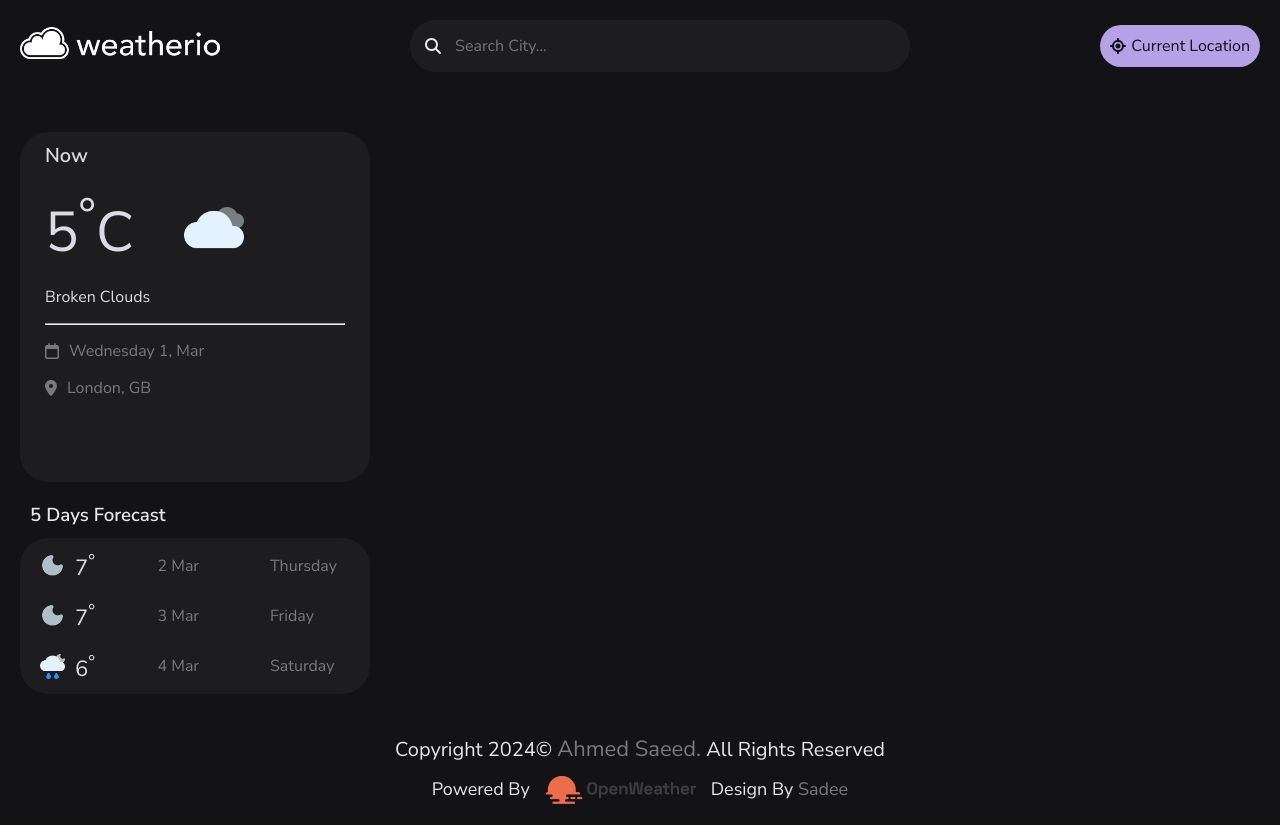
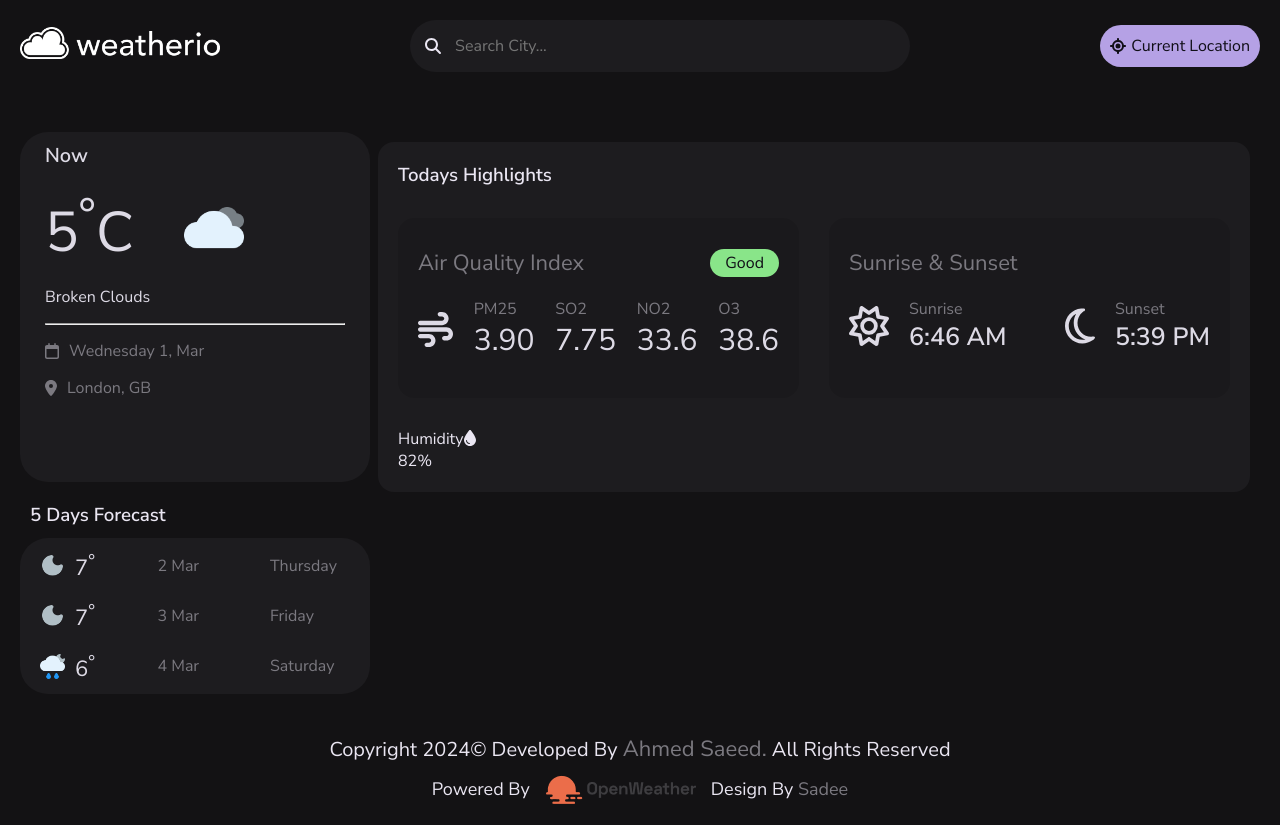
Before and after one commit to AhmedSaeed217/Weather-app, a React (Create React App) app: page / in a window 1280 px wide. Built offline with nearby package versions, Linux system fonts and the light colour scheme.

Commit message:
Footer Component, Home Page are Modified, and Highlights Component is created

```diff
--- a/src/Components/Footer/Footer.jsx
+++ b/src/Components/Footer/Footer.jsx
@@ -5,11 +5,11 @@ function Footer() {
     return (
         <div className='footer'>
             <div className="container">
-                <p>Copyright 2024&copy; <a target='_blank' href="https://a-saeed.netlify.app/">Ahmed Saeed.</a> All Rights Reserved</p>
+                <p>Copyright 2024&copy; Developed By <a target='_blank' href="https://a-saeed.netlify.app/" rel="noreferrer">Ahmed Saeed.</a> All Rights Reserved</p>
                 <div className="openweather-rights">
                     <span>Powered By</span>
 
-                    <img src={openWeather} alt="open weather image" />
+                    <img src={openWeather} alt="open weather" />
 
                     <span>Design By <a href="https://x.com/codewithsadee">Sadee</a></span>
                 </div>
--- /dev/null
+++ b/src/Components/Highlights/Highlights.css
@@ -0,0 +1,107 @@
+.highlights {
+  padding: 10px;
+}
+
+.highlights .container {
+  display: flex;
+  flex-direction: column;
+  gap: 30px;
+  background-color: var(--surface);
+  border-radius: var(--radius-16);
+}
+
+.highlights .container .top-highlights {
+  color: var(--on-surface);
+  width: 100%;
+  display: flex;
+  justify-content: space-between;
+  align-items: center;
+  gap: 30px;
+}
+
+.top-highlights .air-quality {
+  padding: 30px 20px;
+  background-color: var(--black-alpha-10);
+  display: flex;
+  flex-direction: column;
+  gap: 20px;
+  width: 50%;
+  border-radius: var(--radius-16);
+  height: 180px;
+}
+
+.air-quality .air-quality-description {
+  display: flex;
+  justify-content: space-between;
+  align-items: center;
+}
+
+.air-quality-description p,
+.sunrise-sunset-description p {
+  color: var(--on-surface-variant);
+  font-size: var(--body-1);
+}
+
+.air-quality-description span {
+  background-color: var(--bg-aqi-1);
+  color: var(--on-primary);
+  padding: 3px 15px;
+  border-radius: var(--radius-16);
+}
+
+.air-quality .air-quality-info {
+  display: flex;
+  justify-content: space-between;
+  align-items: center;
+}
+
+.air-quality .air-quality-info svg {
+  font-size: 35px;
+}
+
+.air-quality .air-quality-info span {
+  color: var(--on-surface-variant);
+  text-align: center;
+}
+
+.air-quality .air-quality-info p {
+  font-size: 30px;
+}
+
+.top-highlights .sunrise-sunset {
+  padding: 30px 20px;
+  background-color: var(--black-alpha-10);
+  width: 50%;
+  border-radius: var(--radius-16);
+  height: 180px;
+}
+
+.sunrise-sunset .sunrise-sunset-info {
+  display: flex;
+  align-items: center;
+  justify-content: space-between;
+  margin-top: 20px;
+}
+.sunrise-sunset-description p {
+  margin-bottom: 10px;
+}
+
+.sunrise,
+.sunset {
+  display: flex;
+  align-items: center;
+  gap: 20px;
+}
+
+.sunrise-sunset-info svg {
+  font-size: 40px;
+}
+
+.sunrise-sunset span {
+  color: var(--on-surface-variant);
+}
+
+.sunrise-sunset-info p {
+  font-size: 25px;
+  font-weight: bold;
+}
--- /dev/null
+++ b/src/Components/Highlights/Highlights.jsx
@@ -0,0 +1,72 @@
+import React from "react";
+import "./Highlights.css";
+
+function Highlights() {
+  return (
+    <div className="highlights">
+      <div className="container">
+        <h3>Todays Highlights</h3>
+        <div className="top-highlights">
+          <div className="air-quality">
+            <div className="air-quality-description">
+              <p>Air Quality Index</p>
+              <span>Good</span>
+            </div>
+            <div className="air-quality-info">
+              <i className="fa-solid fa-wind"></i>
+              <div className="pm">
+                <span>PM25</span>
+                <p>3.90</p>
+              </div>
+              <div className="so">
+                <span>SO2</span>
+                <p>7.75</p>
+              </div>
+              <div className="no">
+                <span>NO2</span>
+                <p>33.6</p>
+              </div>
+              <div className="o">
+                <span>O3</span>
+                <p>38.6</p>
+              </div>
+            </div>
+          </div>
+          <div className="sunrise-sunset">
+            <div className="sunrise-sunset-description">
+              <p>Sunrise & Sunset</p>
+            </div>
+            <div className="sunrise-sunset-info">
+              <div className="sunrise">
+                <i className="fa-regular fa-sun"></i>
+                <div className="info">
+                  <span>Sunrise</span>
+                  <p>6:46 AM</p>
+                </div>
+              </div>
+              <div className="sunset">
+                <i className="fa-regular fa-moon"></i>
+                <div className="info">
+                  <span>Sunset</span>
+                  <p>5:39 PM</p>
+                </div>
+              </div>
+            </div>
+          </div>
+        </div>
+        <div className="bottom-highlights">
+          <div className="humidity">
+            <span>Humidity</span>
+            <i class="fa-solid fa-droplet"></i>
+            <p>82%</p>
+          </div>
+          <div className="pressure"></div>
+          <div className="visibility"></div>
+          <div className="feels-like"></div>
+        </div>
+      </div>
+    </div>
+  );
+}
+
+export default Highlights;
--- a/src/Pages/Home/Home.css
+++ b/src/Pages/Home/Home.css
@@ -1,13 +1,20 @@
 .home {
   margin-top: 20px;
 }
+
 .home .container {
   display: flex;
-  align-items: center;
-  gap: 20px;
+  /* align-items: center; */
+  gap: 100px;
 }
+
 .home .container aside {
   display: flex;
   flex-direction: column;
   gap: 20px;
+  width: 20%;
 }
+
+.home .container main {
+  width: 80%;
+}
--- a/src/Pages/Home/Home.jsx
+++ b/src/Pages/Home/Home.jsx
@@ -2,6 +2,7 @@ import React from "react";
 import "./Home.css";
 import Now from "../../Components/Now/Now";
 import Forecast from "../../Components/Forecast/Forecast";
+import Highlights from "../../Components/Highlights/Highlights";
 function Home() {
   return (
     <div className="home">
@@ -11,7 +12,9 @@ function Home() {
           <Forecast />
         </aside>
 
-        <main></main>
+        <main>
+          <Highlights />
+        </main>
       </div>
     </div>
   );
```
